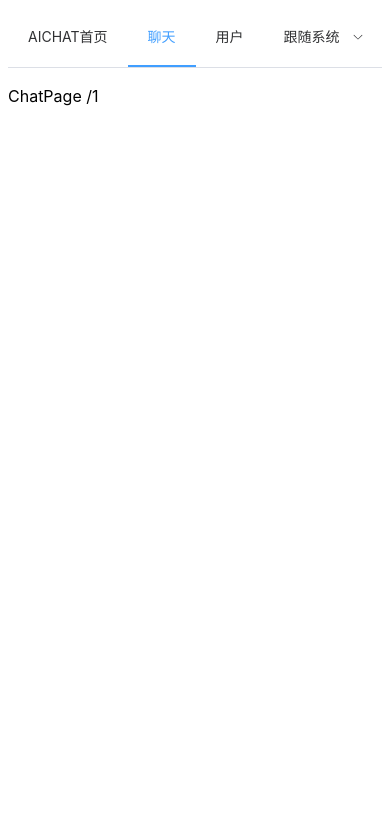
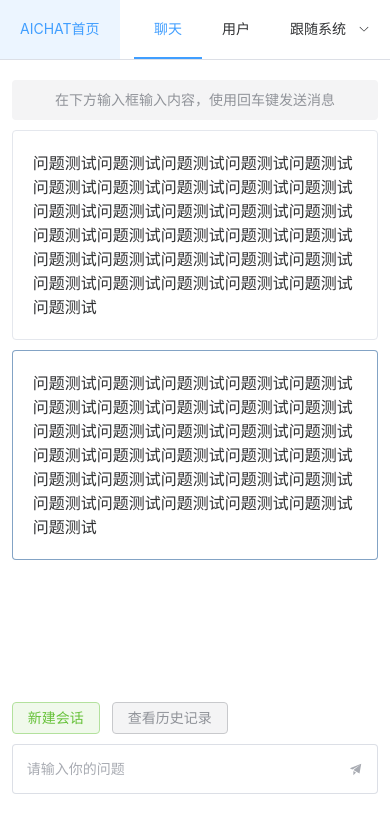
Before and after one commit to cr-zhichen/aichat_vue, a Vue app: page /chat/1 in a window 390 px wide. Shown: the top 832 px of the page. Built offline with nearby package versions, Linux system fonts and the light colour scheme; no server answers.

Commit message:
完成聊天界面UI设计

```diff
--- a/package.json
+++ b/package.json
@@ -9,6 +9,7 @@
     "preview": "vite preview"
   },
   "dependencies": {
+    "@element-plus/icons-vue": "^2.1.0",
     "@types/node": "^18.15.11",
     "@vue/reactivity": "^3.2.47",
     "@vueuse/core": "^10.0.2",
--- a/src/App.vue
+++ b/src/App.vue
@@ -8,14 +8,19 @@ import Menu from "./components/Menu.vue";
 <template>
 
 
-    <Menu/>
+    <Menu id="app-menu"/>
     <router-view/>
-
-  <!--返回顶部-->
-    <el-backtop :right="100" :bottom="100"/>
 
 </template>
 
 <style scoped>
 
+#app-menu {
+    position: fixed;
+    top: 0;
+    left: 0;
+    width: 100%;
+    z-index: 1000;
+}
+
 </style>
--- a/src/main.js
+++ b/src/main.js
@@ -10,7 +10,13 @@ import router from './router/index'
 //深色模式css
 import 'element-plus/theme-chalk/dark/css-vars.css'
 
+import * as ElementPlusIconsVue from '@element-plus/icons-vue'
+
 const app = createApp(App)
+for (const [key, component] of Object.entries(ElementPlusIconsVue)) {
+    app.component(key, component)
+}
+
 app.use(router)
 app.mount('#app')
 
--- a/src/page/ChatPage.vue
+++ b/src/page/ChatPage.vue
@@ -3,20 +3,24 @@
 //接收路由参数
 import {useRoute} from "vue-router";
 import {onMounted, ref} from "vue";
+import {Promotion} from '@element-plus/icons-vue'
 
 const route = useRoute()
 const id = ref(route.params.id)
 
 import {globalState} from "../global/globalState.js";
-import {getToken} from "../tool/operateLocalStorage.js";
+import {getRole, getToken} from "../tool/operateLocalStorage.js";
 import {touristsTask} from "../tool/httpRequest.js";
 import {ElLoading, ElNotification} from "element-plus";
-import {useGoToChat} from "../router/goToRouter.js";
+import {useGoToChat, useGoToChatWithId} from "../router/goToRouter.js";
 
 globalState.activeIndex = '1';
 
 const loading = ref(null);
 const goToChat = useGoToChat();
+const goToChatWithId = (o) => {
+    goToChatWithId(o);
+}
 
 //vue加载完后执行
 onMounted(() => {
@@ -52,14 +56,107 @@ onMounted(() => {
     }
 })
 
+const questionInput = ref("");
+const sendMsg = () => {
+    if (questionInput.value === "") {
+        ElNotification({
+            title: '请输入内容',
+            type: 'error',
+        })
+        return;
+    }
+    questionInput.value = "";
+}
+
 </script>
 
 
 <template>
-    <p>ChatPage /{{ id }}</p>
+
+    <div id="chatPage">
+
+        <el-affix target="#chatPage" :offset="80">
+            <el-alert title="游客用户每日限制10条消息，无法使用历史记录联想功能，限制回复字数" type="warning" center
+                      :closable="true" v-if="getRole()==='0'"/>
+
+            <el-alert title="普通用户每日免费10条消息，每24小时重置提问次数，购买会员可增加次数" type="warning" center
+                      :closable="true" v-if="getRole()==='1'"/>
+        </el-affix>
+
+        <el-alert title="在下方输入框输入内容，使用回车键发送消息" type="info" center :closable="false"/>
+
+
+        <el-card shadow="hover" class="box-card box-card-user">
+            <span>问题测试问题测试问题测试问题测试问题测试问题测试问题测试问题测试问题测试问题测试问题测试问题测试问题测试问题测试问题测试问题测试问题测试问题测试问题测试问题测试问题测试问题测试问题测试问题测试问题测试问题测试问题测试问题测试问题测试问题测试问题测试</span>
+        </el-card>
+
+        <el-card shadow="hover" class="box-card box-card-rebot">
+            <span>问题测试问题测试问题测试问题测试问题测试问题测试问题测试问题测试问题测试问题测试问题测试问题测试问题测试问题测试问题测试问题测试问题测试问题测试问题测试问题测试问题测试问题测试问题测试问题测试问题测试问题测试问题测试问题测试问题测试问题测试问题测试</span>
+        </el-card>
+
+    </div>
+
+
+    <div class="chatPage-affix-01">
+        <div class="chatPage-affix-btns">
+            <el-button type="success" plain @click="">新建会话</el-button>
+            <el-button type="info" plain @click="">查看历史记录</el-button>
+        </div>
+    </div>
+
+    <div class="chatPage-affix-02">
+        <el-input
+                v-model="questionInput"
+                class="chatPage-affix-input"
+                size="large"
+                placeholder="请输入你的问题"
+                :suffix-icon="Promotion"
+                @keyup.enter.native="sendMsg"
+        />
+    </div>
+
+
 </template>
 
 
 <style scoped>
 
+.box-card-user {
+    /*    边框颜色*/
+    /*border-color: rgba(60, 144, 231, 0.53);*/
+}
+
+.box-card-rebot {
+    /*    边框颜色*/
+    border-color: rgba(22, 82, 145, 0.53);
+}
+
+.box-card {
+    margin-top: 10px;
+    /*    宽度根据内容调整*/
+    width: auto;
+}
+
+.chatPage-affix-02 {
+    position: fixed;
+    bottom: 50px;
+    right: 0;
+    width: 100%;
+    /*    内部元素居中*/
+    display: flex;
+    justify-content: center;
+    align-items: center;
+}
+
+.chatPage-affix-01 {
+    position: fixed;
+    bottom: 110px;
+    right: 0;
+    width: 100%;
+    /*    内部元素居中*/
+    display: flex;
+    justify-content: left;
+    align-items: center;
+}
+
 </style>
--- a/src/style.css
+++ b/src/style.css
@@ -65,8 +65,7 @@ button:focus-visible {
 
 #homePage,
 #loginPage,
-#registerPage,
-#userPage {
+#registerPage {
 
     margin: 10% 10%;
 
@@ -78,6 +77,10 @@ button:focus-visible {
 
 #registerPage {
     margin: 5% 10%;
+}
+
+#chatPage {
+    margin: 80px 10% 150px 10%;
 }
 
 #homePage .box-card,
@@ -94,13 +97,27 @@ button:focus-visible {
 }
 
 
+.chatPage-affix-input {
+    margin: 0px 10% 0px 10%;
+    height: 50px;
+}
+
+.chatPage-affix-btns {
+    margin: 0px 10% 0px 10%;
+}
+
+#chatPage {
+    margin-bottom: 200px;
+}
+
 /*适配手机宽度*/
 @media screen and (max-width: 600px) {
     #homePage,
     #loginPage,
     #registerPage,
-    #userPage {
-        margin: 1% 1%;
+    #userPage,
+    #chatPage {
+        margin: 80px 1%;
     }
 
     #loginPage .box-card,
@@ -108,20 +125,16 @@ button:focus-visible {
     #userPage .box-card {
         padding: 20px 20px;
     }
-}
 
-/* 适配较低屏幕高度 */
-@media screen and (max-height: 600px) {
-    #homePage,
-    #loginPage,
-    #registerPage,
-    #userPage {
-        margin: 1% 1%;
+    #chatPage {
+        margin: 80px 1% 150px 1%;
     }
 
-    #loginPage .box-card,
-    #registerPage .box-card
-    #userPage .box-card {
-        padding: 20px 20px;
+    .chatPage-affix-input {
+        margin: 0px 3%;
+    }
+
+    .chatPage-affix-btns {
+        margin: 0px 3% 0px 3%;
     }
 }
```
Also changed, not shown: 1 other file (tests, documents, lock files or other folders).
